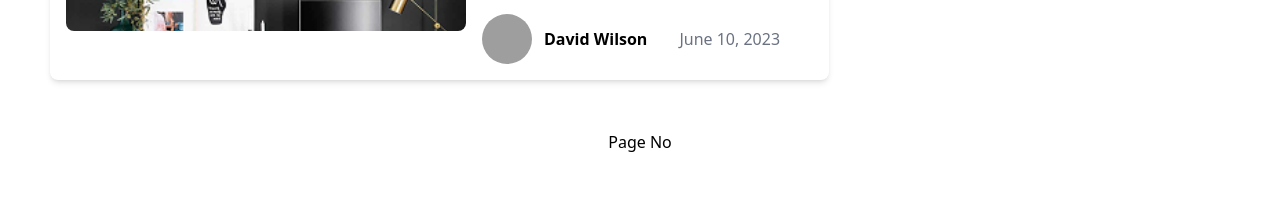
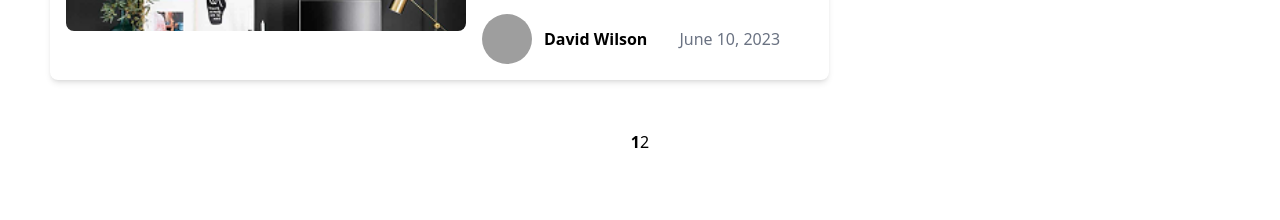
Before and after one commit to CodeShiran/Food-Recipe-Blog, a React (Vite) app in the folder frontend/: page /blog in a window 1280 px wide. Shown: the part 2400-2620 px from the top of the page. Built offline with nearby package versions, Linux system fonts and the light colour scheme; grey boxes are pictures that could not be loaded.

Commit message:
feat: implement pagination for BlogList and add a new post

```diff
--- a/frontend/src/pages/BlogList.jsx
+++ b/frontend/src/pages/BlogList.jsx
@@ -1,4 +1,4 @@
-import React from 'react'
+import React, { useState } from 'react'
 import BlogCard from '../components/BlogCard'
 import { assets } from '../assets/assets'
 import SmallCard from '../components/SmallCard'
@@ -55,6 +55,16 @@ const postData = [{
     personImg: "https://randomuser.me/api/portraits/men/29.jpg",
     personName: "David Wilson",
     date: "June 10, 2023"
+},
+{
+
+    id:7,
+    title: "Healthy Eating: Nutritious Recipes for a Balanced Diet",
+    description: "Embrace a healthier lifestyle with our nutritious recipes designed for a balanced diet. From wholesome breakfasts to satisfying dinners, these dishes are packed with flavor and good-for-you ingredients.",
+    postImg: assets.post6,
+    personImg: "https://randomuser.me/api/portraits/men/29.jpg",
+    personName: "David Wilson",
+    date: "June 10, 2023"
 }]
 
 const recipes = [
@@ -79,6 +89,14 @@ const recipes = [
 ]
 
 const BlogList = () => {
+    const [currentPage, setCurrentPage] = useState(1);
+  const postsPerPage = 6;
+
+  const startIndex = (currentPage - 1) * postsPerPage;
+  const endIndex = startIndex + postsPerPage;
+  const postsToShow = postData.slice(startIndex, endIndex);
+
+  const totalPages = Math.ceil(postData.length / postsPerPage);
   return (
     <div className='md:px-[50px] px-[25px]'>
         <div className='mt-[50px] flex flex-col justify-center items-center mx-auto'>
@@ -91,7 +109,7 @@ const BlogList = () => {
         </div>
         <div className='mt-[75px] grid grid-cols-1 md:grid-cols-3 gap-6'>
             <div className='md:col-span-2 flex flex-col gap-6 w-full'>
-                {postData.map((post) => (
+                {postsToShow.map((post) => (
                 <BlogCard
                     key={post.id}
                     title={post.title}
@@ -117,9 +135,17 @@ const BlogList = () => {
                 </div>
             </div>
         </div>
-        <div className='mt-[50px] text-center'>
-            <p>Page No</p>
-        </div>
+        <div className="text-center mt-[50px]">
+        {[...Array(totalPages)].map((_, i) => (
+          <button
+            key={i}
+            onClick={() => setCurrentPage(i + 1)}
+            className={currentPage === i + 1 ? "font-bold" : ""}
+          >
+            {i + 1}
+          </button>
+        ))}
+      </div>
         <div>
             <EmailBox />
         </div>
```
